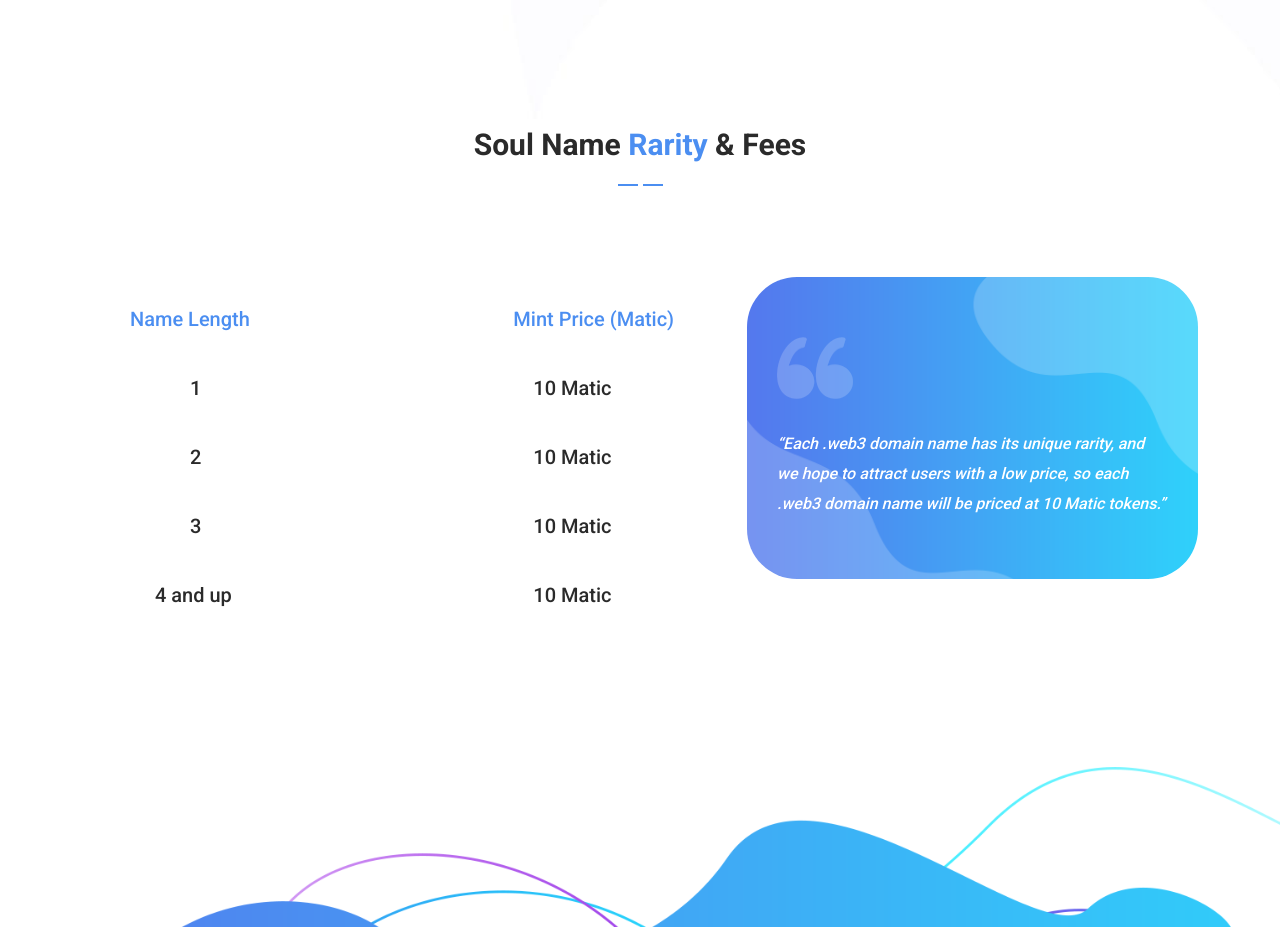
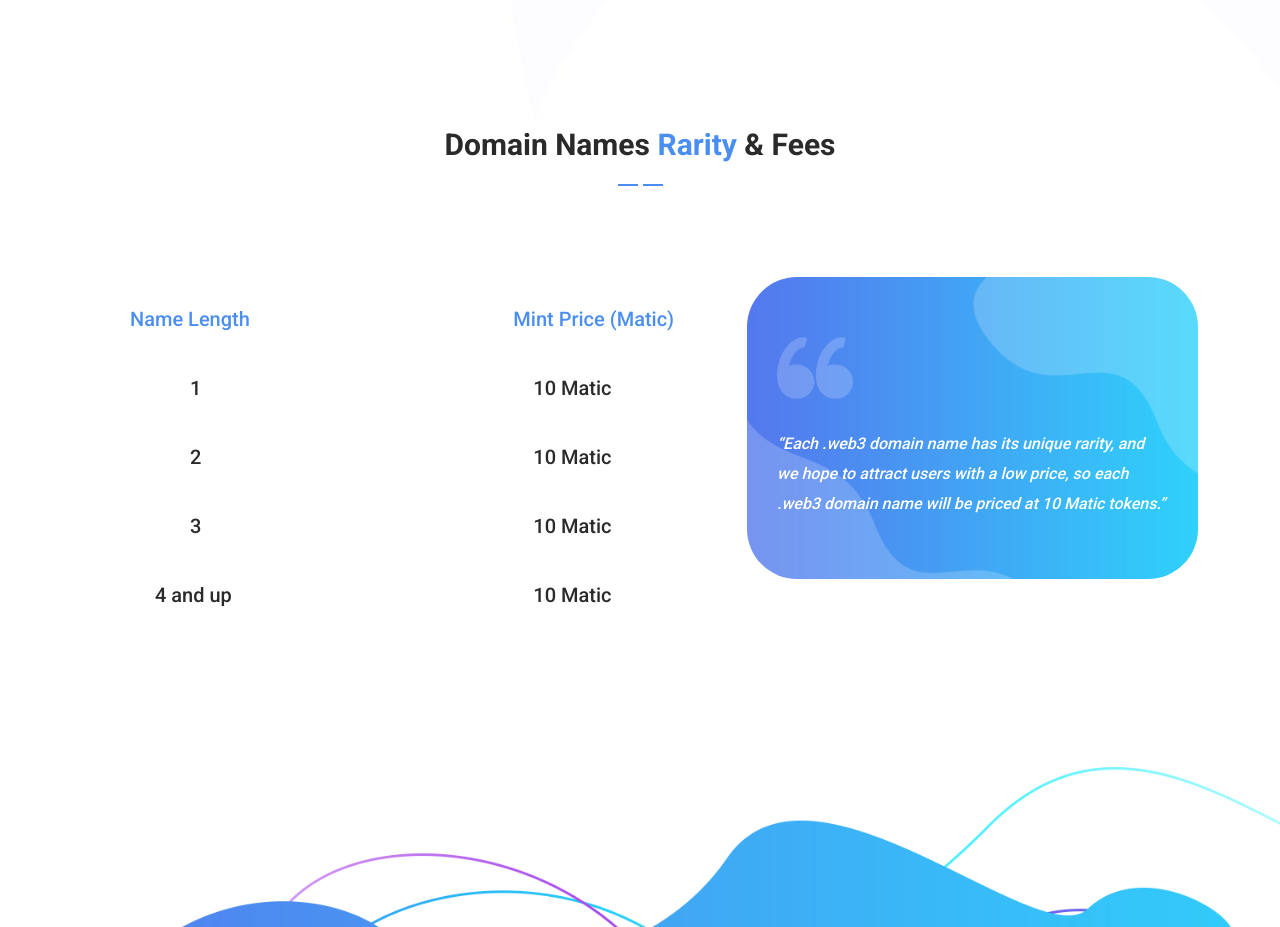
Before and after one commit to DeathPunknft/web, a plain HTML site: page index.html in a window 1280 px wide. Shown: the part 2324-3251 px from the top of the page. Drawn offline with Linux system fonts and the light colour scheme.

Commit message:
Update index.html

```diff
--- a/index.html
+++ b/index.html
@@ -312,7 +312,7 @@ https://templatemo.com/tm-570-chain-app-dev
       <div class="row">
         <div class="col-lg-8 offset-lg-2">
           <div class="section-heading">
-            <h4>Soul Name <em>Rarity</em> & Fees</h4>
+            <h4>Domain Names <em>Rarity</em> & Fees</h4>
             <img src="assets/images/heading-line-dec.png" alt="">
 
           </div>
```
